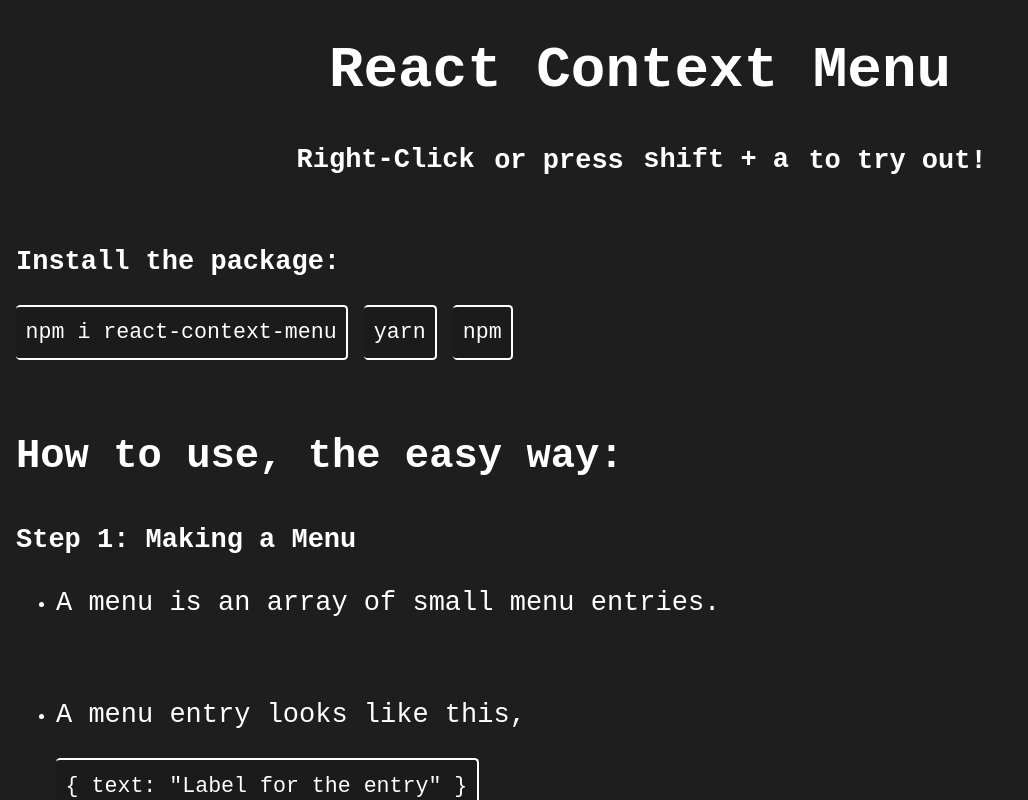
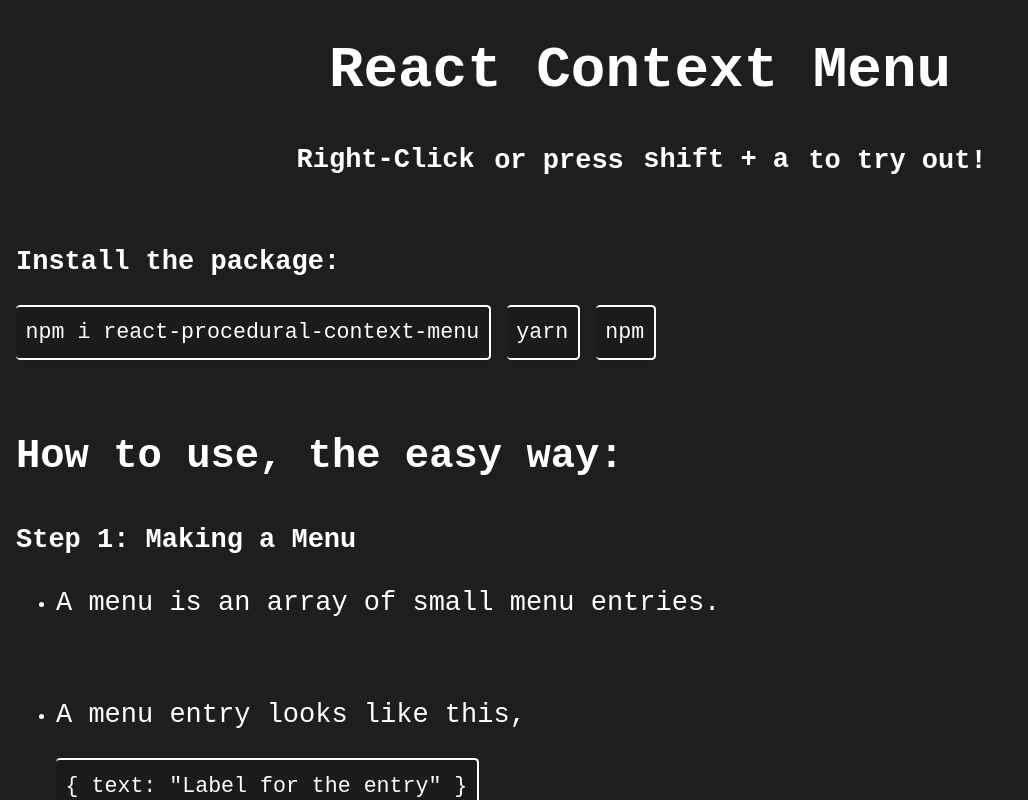
Before and after one commit to Heaust-ops/react-procedural-context-menu, a React (Vite) app: page / in a window 1280 px wide. Shown: the whole page, without its empty margins (0-1028 px from the left). Built offline with nearby package versions, Linux system fonts and the light colour scheme.

Commit message:
content accuracy

```diff
--- a/src/App.tsx
+++ b/src/App.tsx
@@ -70,7 +70,7 @@
           />
         </>
       ),
-      onClick: () => window.open("https://github.com/Heaust-ops/", "_blank"),
+      onClick: () => window.open("https://github.com/Heaust-ops/react-procedural-context-menu", "_blank"),
     },
     {
       component: (
@@ -210,7 +210,7 @@
               Import the wrapper div, this defines the region for context menu
               action
             </h2>
-            <Importer content='import ContextMenuWrapperDiv from "./ContextMenu/ContextMenuWrapperDiv";' />
+            <Importer content='import { ContextMenuWrapperDiv } from "react-procedural-context-menu";' />
           </li>
           <br />
 
@@ -268,7 +268,7 @@
             <h2 style={{ fontWeight: "normal" }}>
               Import the ContextMenu Component
             </h2>
-            <Importer content='import ContextMenu from "./ContextMenu/ContextMenu";' />
+            <Importer content='import { ContextMenu } from "react-procedural-context-menu";' />
           </li>
           <br />
 
--- a/src/components/Importer.tsx
+++ b/src/components/Importer.tsx
@@ -7,11 +7,11 @@
 
 const Importer: FC<ImporterProps> = ({ pkg = false, content }) => {
   const [helperText, sethelperText] = useState(
-    content ?? "npm i react-context-menu"
+    content ?? "npm i react-procedural-context-menu"
   );
   const [copied, setcopied] = useState(false);
-  const yarnHelperText = "yarn add react-context-menu";
-  const npmHelperText = "npm i react-context-menu";
+  const yarnHelperText = "yarn add react-procedural-context-menu";
+  const npmHelperText = "npm i react-procedural-context-menu";
 
   useEffect(() => {
     let to: number;
```
